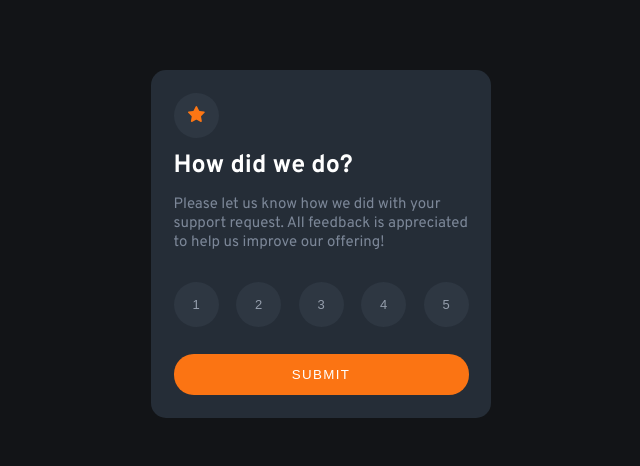
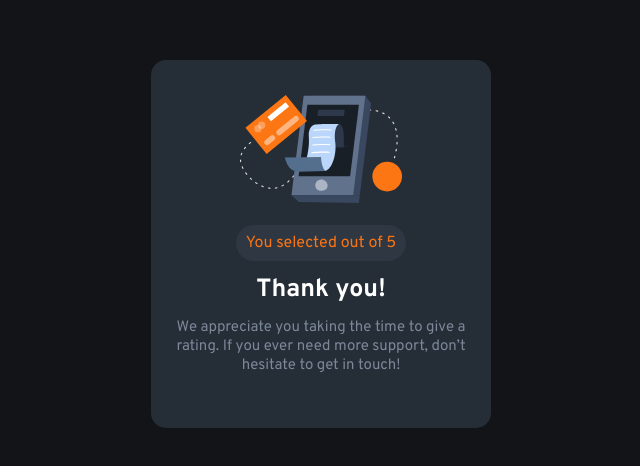
Before and after one commit to Wonski312/rate-component-vanillaJs-sass, a plain HTML site: page index.html in a window 1280 px wide. Shown: the part 156-622 px from the top of the page, without its empty margins (319-959 px from the left). Drawn offline with Linux system fonts and the light colour scheme.

Commit message:
added thank you section

```diff
--- a/index.html
+++ b/index.html
@@ -19,13 +19,13 @@
 </head>
 <body>
 
-  <div class="rating-card">
+  <div class="rating-card card">
     <div class="rating-card__star circle">
       <img src="images/icon-star.svg" alt="star icon">
     </div>
     <div class="rating-card__text">
-      <h1 class="rating-card__text-title">How did we do?</h1>
-      <p class="rating-card__text-info">Please let us know how we did with your support request. All feedback is appreciated
+      <h1 class="rating-card__text-title title">How did we do?</h1>
+      <p class="rating-card__text-info info">Please let us know how we did with your support request. All feedback is appreciated
         to help us improve our offering!</p>
     </div>
     <div class="rating-card__rate">
@@ -38,6 +38,16 @@
     <button type="submit" class="button">submit</button>
   </div>
 
+  <div class="thank-you card">
+    <img src="images/illustration-thank-you.svg" alt="mobile phone" class="thank-you__img">
+
+    <p class="thank-you__selection">You selected <span class="userSelection"></span> out of 5</p>
+
+    <h2 class="thank-you__text-title title">Thank you!</h2>
+    <p class="thank-you__text-info info">We appreciate you taking the time to give a rating. If you ever need more support,
+      don’t hesitate to get in touch!</p>
+  </div>
+
 
   <!-- Thank you state start -->
 
@@ -45,8 +55,7 @@
 
   <!-- Thank you!
 
-  We appreciate you taking the time to give a rating. If you ever need more support,
-  don’t hesitate to get in touch! -->
+   -->
 
   <!-- Thank you state end -->
 </body>
--- a/sass/style.scss
+++ b/sass/style.scss
@@ -26,6 +26,13 @@ body {
 	flex-direction: column;
 	background-color: $Very-Dark-Blue;
 }
+.card {
+	width: 340px;
+	margin: 0 15px;
+	background-color: $Dark-Blue;
+	border-radius: 15px;
+	padding: 1.5em;
+}
 
 .circle {
 	width: 45px;
@@ -37,19 +44,24 @@ body {
 	padding: 0.7em;
 	font-size: 1em;
 	background-color: hsl(213, 18%, 22%);
-
+}
+.title {
+	color: $White;
+	font-size: 2.5rem;
+	padding: 0.5em 0;
+	font-weight: 700;
+}
+.info {
+	padding-bottom: 2em;
+	color: $Medium-Grey;
 }
 
-button{
+button {
 	border: none;
 }
 
 .rating-card {
-	width: 340px;
-	margin: 0 15px;
-	background-color: $Dark-Blue;
-	border-radius: 15px;
-    padding: 1.5em;
+	display: none;
 
 	&__star {
 		img {
@@ -57,35 +69,66 @@ button{
 		}
 	}
 
-	&__text {
-		&-title {
-			color: $White;
-			font-size: 2.5rem;
-			padding: 0.5em 0;
-		}
-		&-info {
-			padding-bottom: 2em;
-			color: $Medium-Grey;
-		}
-	}
+	// &__text {
+	// 	&-title {
+	// 	}
+	// 	&-info {
+	// 	}
+	// }
 
 	&__rate {
 		display: flex;
 		justify-content: space-between;
-        &-button{
+
+		&-button {
 			font-size: 1.3rem;
-            color:$Light-Grey;
+			color: $Light-Grey;
+			font-weight: 700;
+
+			&:hover {
+				background-color: $Orange;
+				color: $White;
+			}
 		}
 	}
 }
 
-.button{
+.button {
 	width: 100%;
-    background-color:$Orange;
+	background-color: $Orange;
 	color: $White;
 	text-transform: uppercase;
 	padding: 1em;
 	border-radius: 20px;
 	margin-top: 2em;
-    letter-spacing: 0.1em;
+	letter-spacing: 0.2em;
+
+	&:hover {
+		background-color: $White;
+		color: $Orange;
 	}
+}
+
+.thank-you {
+	display: flex;
+	justify-content: center;
+	align-items: center;
+	flex-direction: column;
+	// display: none;
+    &__img{
+        padding: 0.8em 0 1.5em 0;
+    }
+
+	&__selection {
+		color: $Orange;
+		padding: 0.5em 0.6em;
+        vertical-align: middle;
+        font-size: 1.6rem;
+		background-color: hsl(213, 18%, 22%);
+        border-radius: 20px;
+	}
+
+    &__text-info{
+        text-align: center;
+    }
+}
```
Also changed, not shown: css/style.css, 1 other file. Lines whose indentation alone changed are shown as unchanged.
